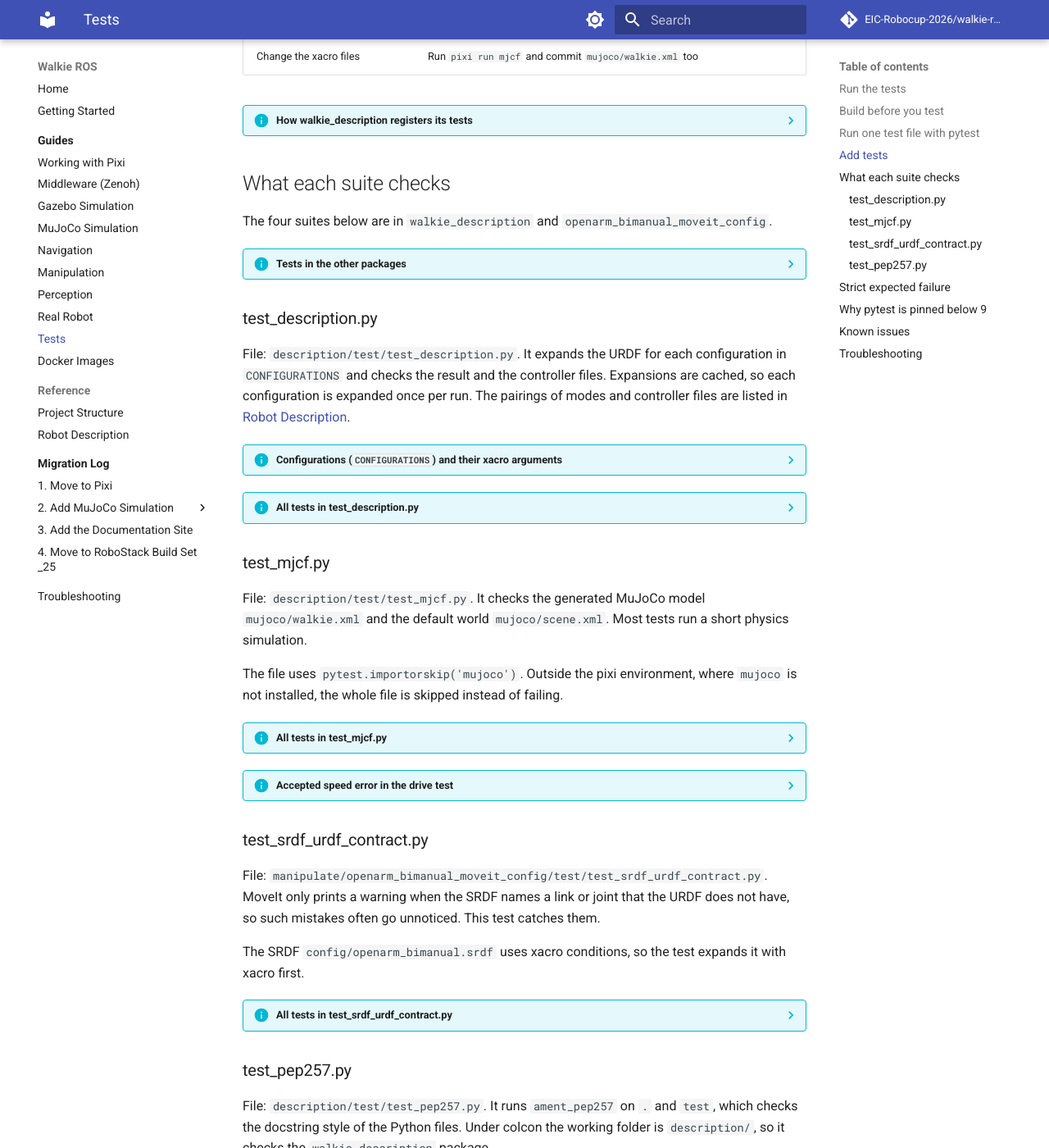
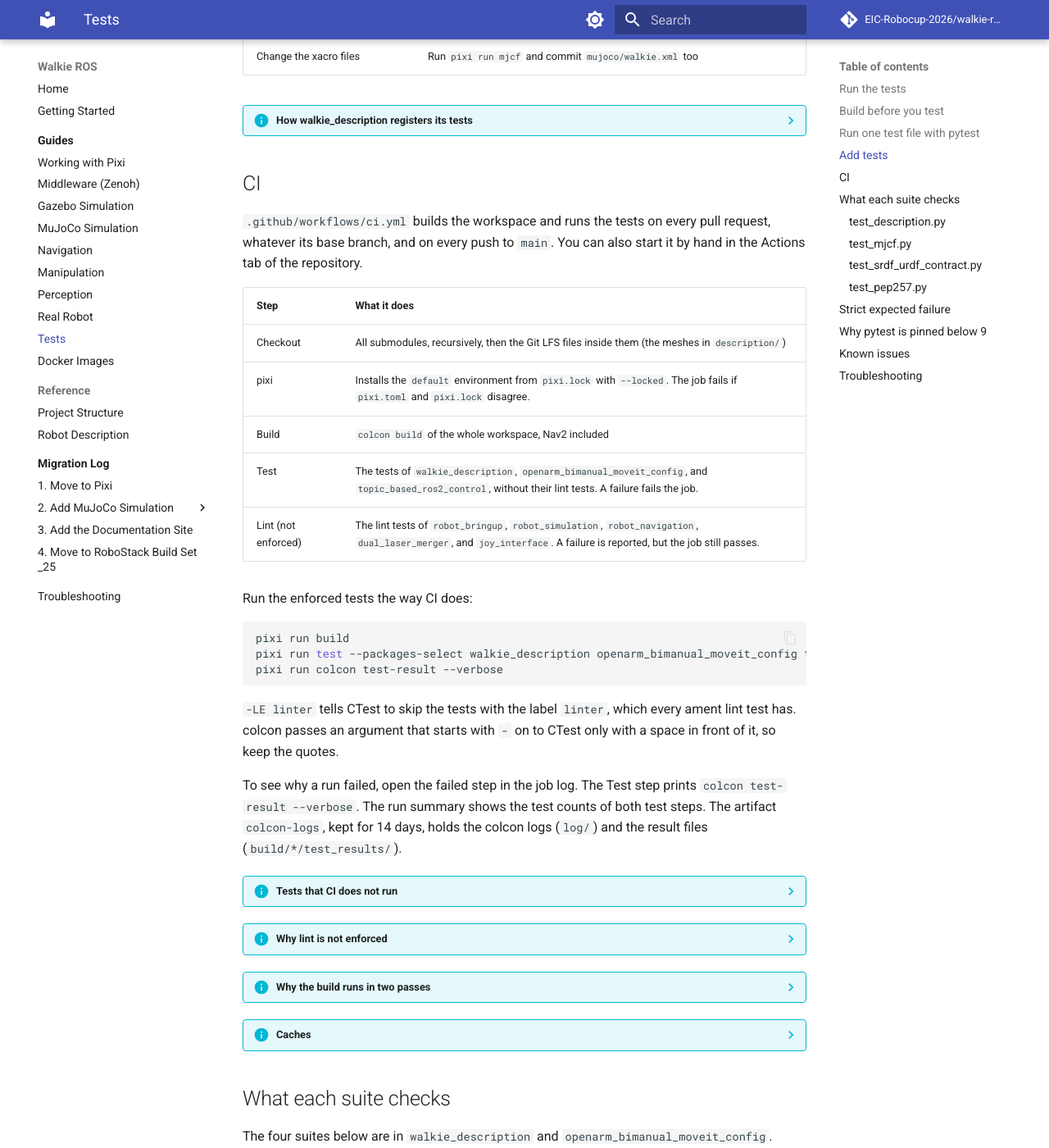
Before and after one commit to EIC-Robocup-2026/walkie-ros, an MkDocs documentation site: the page built from docs/guides/testing.md, in a window 1280 px wide and 1400 px high, scrolled down 2539 px. Shown: the whole window at 82% size. Built offline with MkDocs 1.6.1 and Material for MkDocs 9.7.7, drawn with Linux system fonts in a browser that asks for light colours; comment, search, counter and statistics services are not loaded; some of the changed text lies outside the part shown.

Commit message:
ci: build and test the workspace with pixi, remove the Docker workflow
Add .github/workflows/ci.yml. On pushes to main and on every pull request
it checks out all submodules with their LFS files, installs the pixi
environment from pixi.lock, builds the whole workspace (Nav2 without its
tests, ccache), and runs the tests of walkie_description,
openarm_bimanual_moveit_config and topic_based_ros2_control without their
lint tests. The lint tests of the first-party packages run in a step that
does not fail the job, because they fail today.

Remove .github/workflows/build-docker.yml: the Docker images are no longer
used. Document the CI in the testing guide and update the Docker guide,
CLAUDE.md, the project structure and the troubleshooting index.

````diff
--- a/docs/guides/testing.md
+++ b/docs/guides/testing.md
@@ -30,10 +30,11 @@ option works after it.
     which needs a real Hokuyo lidar. Use `--packages-select`, or add
     `--packages-skip urg_node2`. See [Known issues](#known-issues).
 
-!!! note "No CI runs the tests"
-    No GitHub Actions workflow runs the tests. `build-docker.yml` builds the
-    Docker images, and `docs.yml` builds this site. Run the tests on your
-    machine before you push, at least for the packages you changed.
+!!! note "CI runs the tests of three packages"
+    On every pull request and every push to `main`, CI builds the workspace
+    and runs the tests of `walkie_description`,
+    `openarm_bimanual_moveit_config`, and `topic_based_ros2_control`. Lint
+    tests run but do not fail the job. See [CI](#ci).
 
 ??? info "Where the result files are"
     - `build/<package>/test_results/<package>/*.xunit.xml`: JUnit XML result
@@ -121,6 +122,77 @@ one line per test.
     new `test/test_*.py` file is registered by the next
     `pixi run build-pkg walkie_description`. You do not need to edit
     `CMakeLists.txt`, but you do need that build.
+
+## CI
+
+`.github/workflows/ci.yml` builds the workspace and runs the tests on every
+pull request, whatever its base branch, and on every push to `main`. You can
+also start it by hand in the Actions tab of the repository.
+
+| Step | What it does |
+| --- | --- |
+| Checkout | All submodules, recursively, then the Git LFS files inside them (the meshes in `description/`) |
+| pixi | Installs the `default` environment from `pixi.lock` with `--locked`. The job fails if `pixi.toml` and `pixi.lock` disagree. |
+| Build | `colcon build` of the whole workspace, Nav2 included |
+| Test | The tests of `walkie_description`, `openarm_bimanual_moveit_config`, and `topic_based_ros2_control`, without their lint tests. A failure fails the job. |
+| Lint (not enforced) | The lint tests of `robot_bringup`, `robot_simulation`, `robot_navigation`, `dual_laser_merger`, and `joy_interface`. A failure is reported, but the job still passes. |
+
+Run the enforced tests the way CI does:
+
+```bash
+pixi run build
+pixi run test --packages-select walkie_description openarm_bimanual_moveit_config topic_based_ros2_control --ctest-args " -LE" linter
+pixi run colcon test-result --verbose
+```
+
+`-LE linter` tells CTest to skip the tests with the label `linter`, which
+every ament lint test has. colcon passes an argument that starts with `-`
+on to CTest only with a space in front of it, so keep the quotes.
+
+To see why a run failed, open the failed step in the job log. The Test step
+prints `colcon test-result --verbose`. The run summary shows the test counts
+of both test steps. The artifact `colcon-logs`, kept for 14 days, holds the
+colcon logs (`log/`) and the result files (`build/*/test_results/`).
+
+??? info "Tests that CI does not run"
+    - The upstream Nav2 tests in `navigation/navigation2/`: slow, and not
+      Walkie code. CI builds Nav2 without them.
+    - `urg_node2_test`: needs a real Hokuyo lidar (see
+      [Known issues](#known-issues)).
+    - The lint tests of third-party packages: `lakibeam1`, the Dynamixel
+      packages, `spatio_temporal_voxel_layer`, and `topic_based_ros2_control`.
+    - Launch files: no step starts a simulation or the robot.
+
+??? info "Why lint is not enforced"
+    The lint tests fail in most first-party packages. On 2026-10-15,
+    `ament_flake8` reported 1783 errors in `bringup/`, 127 in
+    `simulation/gazebo/`, and 71 in `tools/joy_interface/`. An enforced lint
+    step would keep every run red. When the lint tests of a package pass,
+    they can be made enforced: add a step to `ci.yml` that runs them without
+    `continue-on-error`.
+
+??? info "Why the build runs in two passes"
+    The first pass builds every package with `-DBUILD_TESTING=OFF`. This
+    skips the test targets of Nav2, which are a large part of its build. The
+    second pass builds only the packages in `TEST_PACKAGES` and
+    `LINT_PACKAGES` again, with `-DBUILD_TESTING=ON`, which registers their
+    tests. colcon configures a package again when its CMake arguments change,
+    so the second pass only configures these packages and compiles their
+    test targets.
+
+??? info "Caches"
+    | Cache | Contents | Written by |
+    | --- | --- | --- |
+    | ccache | Compiled objects, up to 2 GB | Every run, right after the build, also when a test fails |
+    | pixi | The `default` environment, keyed on `pixi.lock` | Pushes to `main` only |
+    | LFS | The Git LFS objects of the submodules, keyed on their object IDs | Runs that download new objects |
+
+    A pull request restores the newest cache of its own branch, or else the
+    newest cache of `main`. GitHub keeps up to 10 GB of caches per repository
+    and removes the least recently used ones first. The pixi environment is
+    written only from `main`, so pull requests do not fill that space with
+    copies of it. With the LFS cache, a run downloads only the LFS objects
+    that changed since the cached ones.
 
 ## What each suite checks
 
@@ -316,3 +388,4 @@ aborts. Keep the pin until the RoboStack Jazzy packages work with pytest 9.
 | `test_mjcf.py` is reported as skipped | `mujoco` cannot be imported, for example outside pixi | Run it with `pixi run python -m pytest ...` |
 | `urg_node2_test` fails or times out | No Hokuyo UTM-30LX-EW at `192.168.0.10` | `pixi run test --packages-skip urg_node2` |
 | `pixi run test` takes a long time | It also runs the Nav2 tests | Use `--packages-select` |
+| CI fails in the `setup-pixi` step with `lock-file not up-to-date with the workspace` | `pixi.toml` changed, but `pixi.lock` was not updated and committed | Run `pixi install`, then commit `pixi.lock` together with `pixi.toml` |
````
Also changed, not shown: CLAUDE.md (+1 -1 lines), docs/guides/docker.md (+22 -40 lines), docs/reference/project-structure.md (+1 -1 lines), docs/troubleshooting.md (+2 -1 lines), 2 other files.
